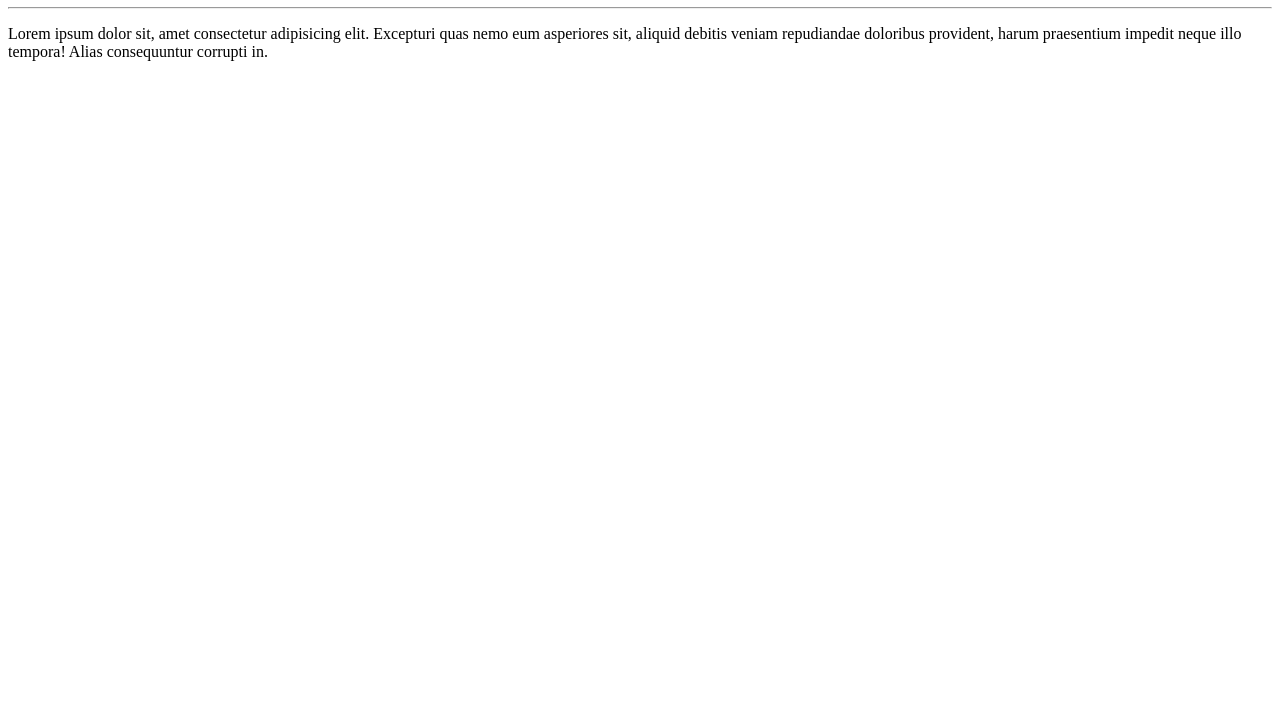
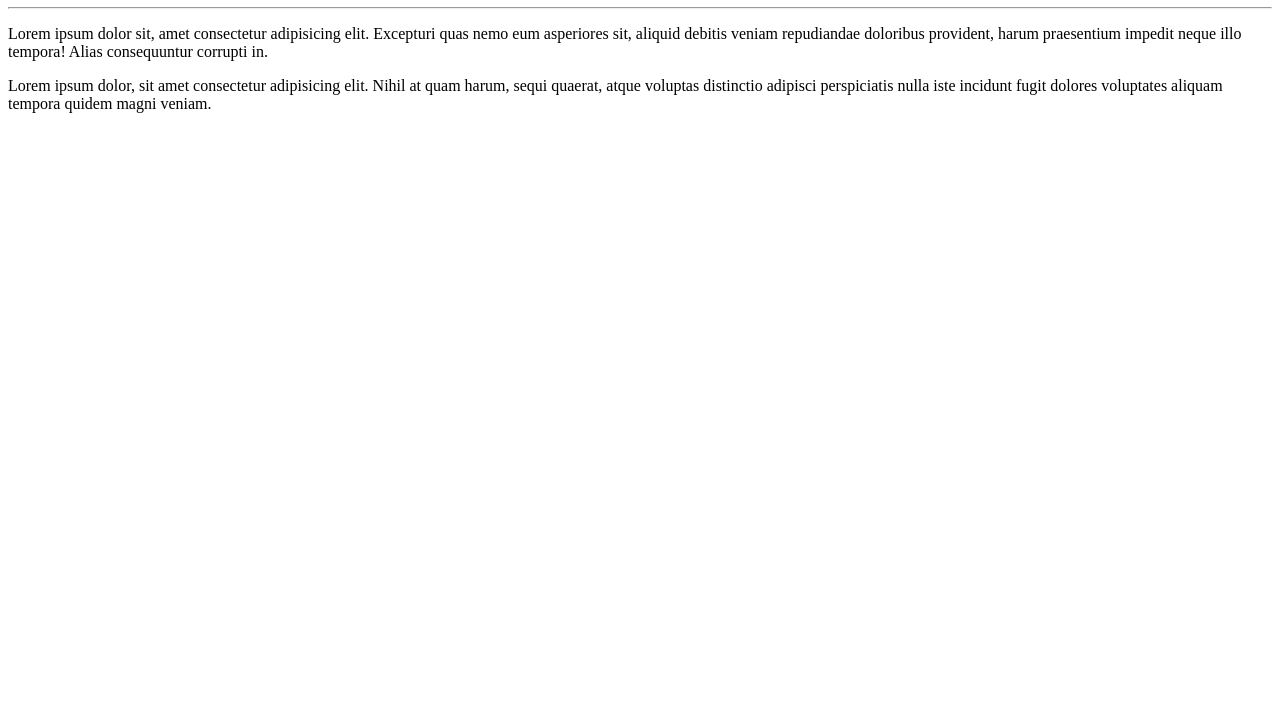
Before and after one commit to lailsonoliveira/Ola-Mundo, a plain HTML site: page site-exemplo/index.html in a window 1280 px wide. Shown: the part 73-800 px from the top of the page. Drawn offline with Linux system fonts and the light colour scheme.

Commit message:
Novo paragrafo

```diff
--- a/site-exemplo/index.html
+++ b/site-exemplo/index.html
@@ -10,5 +10,6 @@
     <h1>Olá, mundo</h1>
     <hr>
     <p>Lorem ipsum dolor sit, amet consectetur adipisicing elit. Excepturi quas nemo eum asperiores sit, aliquid debitis veniam repudiandae doloribus provident, harum praesentium impedit neque illo tempora! Alias consequuntur corrupti in.</p>
+    <p>Lorem ipsum dolor, sit amet consectetur adipisicing elit. Nihil at quam harum, sequi quaerat, atque voluptas distinctio adipisci perspiciatis nulla iste incidunt fugit dolores voluptates aliquam tempora quidem magni veniam.</p>
 </body>
 </html>
```
